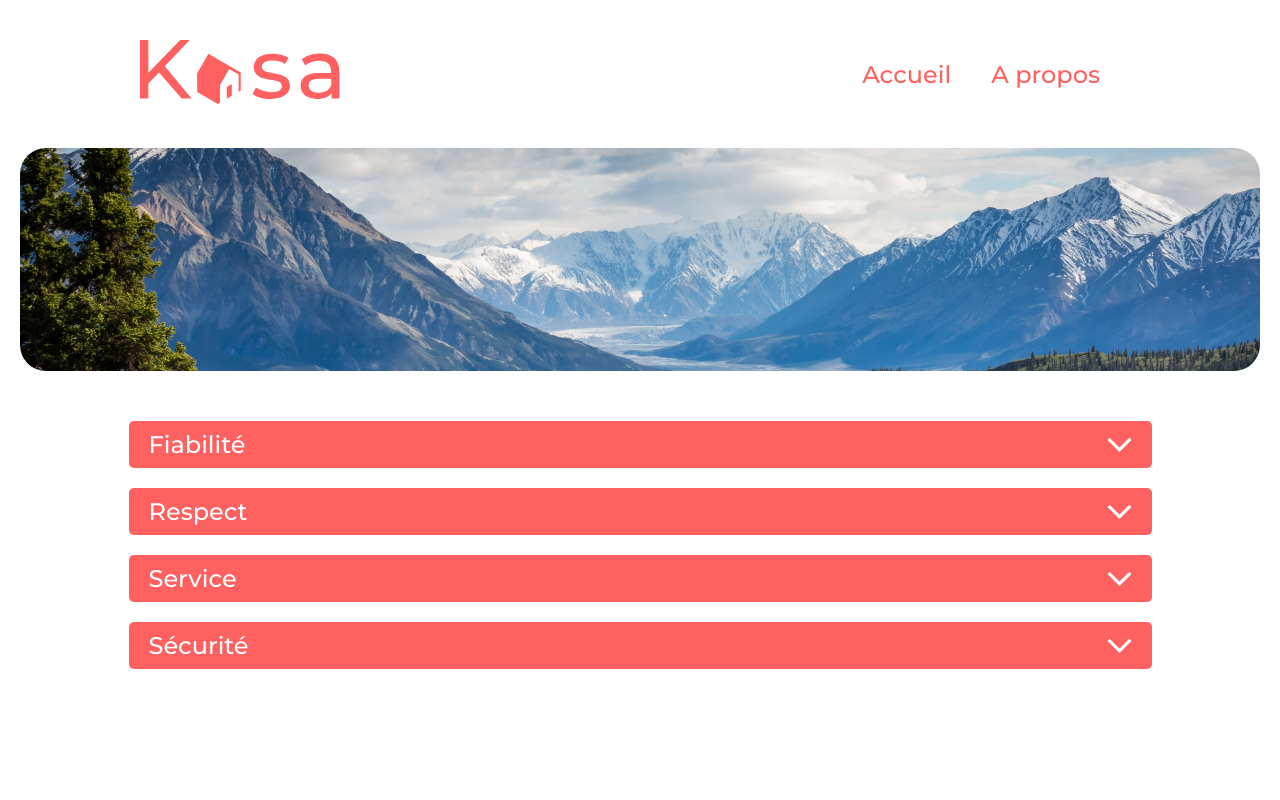
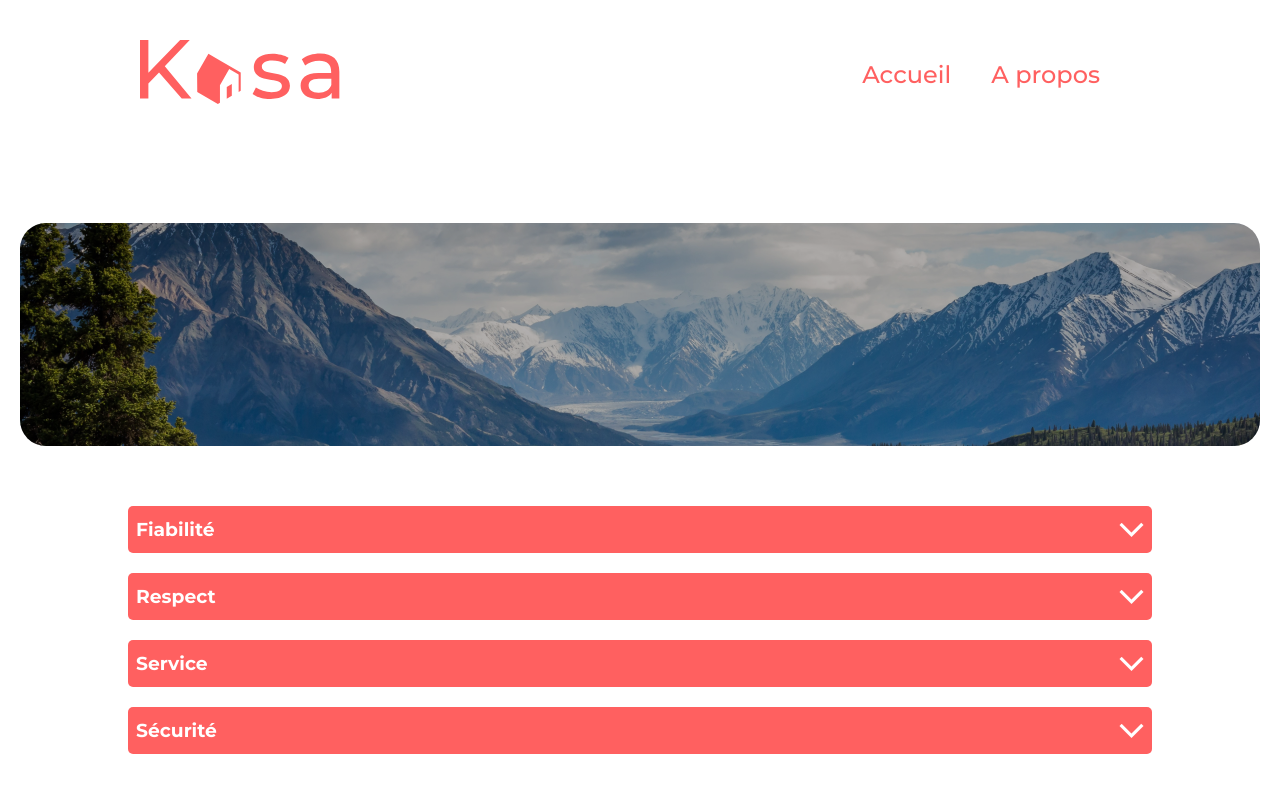
Before and after one commit to gislaineaguiarguimaraes/Kasa, a React (Create React App) app: page /about in a window 1280 px wide. Shown: the top 800 px of the page. Built offline with nearby package versions, Linux system fonts and the light colour scheme.

Commit message:
création menu dropDown

```diff
--- a/src/components/Background.js
+++ b/src/components/Background.js
@@ -1,8 +1,15 @@
 import styles from '../styles/components/Background.module.css'
+import Container from './Container'
+
 
 function Background(props) {
     return(
-        <div className={`${styles.divBackground} ${styles[props.customClass]}`}/>
+        <Container>
+            <div className={`${styles.divBackground} ${styles[props.customClass]}`}>
+                <div className={styles.imgBackgroundBlack}></div>
+            </div>
+        </Container>
+
     )
 }
 
--- a/src/components/LodgingItem.js
+++ b/src/components/Card.js
@@ -1,7 +1,7 @@
 //Fonction pour créer chaque card de chaque logement. Cette function sera appelé dans la poge home
-import styles from '../styles/components/LodgingItem.module.css'
+import styles from '../styles/components/Card.module.css'
 //La fonction recevra les props du fichier Home.js
-function LodgingItem({id,cover, title}){
+function Card({id,cover, title}){
     return(
         //Et retournera une liste avec une image et le titre.
         <li key={id} className={styles.lodging_item}>
@@ -11,4 +11,4 @@ function LodgingItem({id,cover, title}){
     )
 }
 
-export default LodgingItem
+export default Card
--- a/src/components/DropDown.js
+++ b/src/components/DropDown.js
@@ -2,6 +2,7 @@
 import {useState} from 'react'
 import styles from '../styles/components/DropDown.module.css'
 import vector from '../images/vector.png'
+import Container from './Container'
 
 function DropDown({title, text}) {
     //Fonction pour suivre le changement d'état du menu déroulant (ouverture et fermeture)
@@ -14,15 +15,25 @@ function DropDown({title, text}) {
             setDisplay('none')
         }
     }
+    function Arrow(){
+        if(display === 'none'){
+            return(<img className={`${styles.menu_arrow}${styles.menu_arrow_down}`} src={vector} alt="Icone pour ouvrir et fermer le menu"/>)
+        }else{
+            return(<img className={`${styles.menu_arrow} ${styles.menu_arrow_open}`} src={vector} alt="Icone pour ouvrir et fermer le menu"/>)
+        }
+
+    }
     return(
-        <div onClick={handleClick} className={styles.dropDown}>
-            <h2>{title}</h2>
-            <img src={vector} alt=""/>
-            <div style={{display:display}}>
-                <p>{text}</p>
+        <Container customClass="column" >
+            <div className={styles.coll_header} onClick={handleClick}>
+                <h3>{title}</h3>
+                <Arrow/>
             </div>
-        </div>
+            <div className={styles.coll_content} style={{display:display}}>
+                <p className={styles.coll_item}>{text}</p>
+            </div>
 
+        </Container>
     )
 }
 
--- a/src/pages/Error.js
+++ b/src/pages/Error.js
@@ -6,7 +6,7 @@ function Error() {
         <section className={styles.error}>
             <h1>404</h1>
             <p>Oups! La page que vous demandez n'existe pas.</p>
-            <Link to="/"><p>Retourner sur la page d’accueil</p></Link>
+            <Link to="/">Retourner sur la page d’accueil</Link>
         </section>
     )
 }
--- a/src/pages/Home.js
+++ b/src/pages/Home.js
@@ -1,6 +1,6 @@
 import styles from '../styles/pages/Home.module.css'
 import {lodgingList} from '../datas/lodgingList'
-import LodgingItem from '../components/LodgingItem'
+import Card from '../components/Card'
 import Background from '../components/Background'
 import Container from '../components/Container'
 
@@ -12,7 +12,7 @@ function Home() {
             <section className={styles.section_lodging}>
                 <ul className={styles.lodging_list}>
                 {lodgingList.map(({ id, cover, title }) => (
-                                    <LodgingItem
+                                    <Card
                                         id={id}
                                         cover={cover}
                                         title={title}
--- a/src/styles/components/Background.module.css
+++ b/src/styles/components/Background.module.css
@@ -4,7 +4,14 @@
     height: 223px;
     margin-bottom: 40px;
     border-radius: 26px;
-    background-color: #000000;
+}
+
+.imgBackgroundBlack{
+    width: 100%;
+    height: 100%;
+    background-color: black;
+    border-radius: 26px;
+    opacity: 0.3;
 }
 
 /*Image background de la page d'accueil*/
@@ -14,33 +21,23 @@
 
 }
 
-.imgBackgroundHome::after {
-    display: flex;
-    justify-content: center;
-    align-items: center;
+.imgBackgroundHome::after{
     width: 100%;
-    height: 100%;
     position: absolute;
-    /*top: 40%;
-    right: 25%;*/
+    top: 40%;
+    text-align: center;
     content: "Chez vous, partout et ailleurs";
     font-size: 45px;
     font-weight: 500;
-
-    color:#ffff;
-    border-radius: 26px;
-
+    color:#fff;
 }
 
 /*Image background de la page à propos*/
 .imgBackgroundAbout{
     background: url('../../images/imgBackgroundAbout.png');
-    /*opacity: 0.3; */
 }
 
 /*Image background de la page logement*/
 .imgBackgroundLodging{
     background: url('../../images/imgBackgroundLodging.png');
-    opacity: 0.3;
-
 }
--- a/src/styles/components/LodgingItem.module.css
+++ b/src/styles/components/Card.module.css
@@ -16,7 +16,7 @@
 
 .lodging_item p{
     display: flex;
-    align-items: end;
+    align-items: flex-end;
     width: 100%;
     height: 100%;
     padding: 15px;
@@ -25,4 +25,5 @@
     font-weight: 500;
     color: #ffff;
     background: linear-gradient(180deg, rgba(255, 255, 255, 0) 0%, rgba(0, 0, 0, 0.5) 100%);
+    border-radius: 10px;
 }
--- a/src/styles/components/Container.module.css
+++ b/src/styles/components/Container.module.css
@@ -1,7 +1,8 @@
 .container{
     display: flex;
     justify-content: space-between;
-    width: 100%;
+    max-width: 1240px;
+    margin: auto;
 }
 
 .min_height{
@@ -12,5 +13,5 @@
     display: flex;
     flex-direction: column;
     align-items: center;
-    justify-content: start;
+    justify-content: flex-start;
 }
--- a/src/styles/components/DropDown.module.css
+++ b/src/styles/components/DropDown.module.css
@@ -1,32 +1,46 @@
-.dropDown {
+.coll_header {
     display: flex;
     justify-content: space-between;
     align-items: center;
-    position: relative;
-    width: 1023px;
+    width: 1024px;
     height: 47px;
-    background: #FF6060;
     border-radius: 5px;
-    margin: 10px;
+    margin-top: 20px;
+    padding: 8px;
+    color: white;
+    cursor: pointer;
+    font-size: 16px;
+    background-color: #FF6060;
 }
 
-.dropDown h2{
+
+.coll_content {
+    padding: 20px;
+    box-shadow: 0px 0px 4px 0px rgba(15, 15, 15, 0.2);
+    margin-top: -5px;
+    display: flex;
+    flex-direction: column;
+    justify-self: center;
+    align-self: center;
+    background: #F7F7F7;
     color: #fff;
-    font-size: 24px;
-    font-weight: 500;
-    margin: 20px;
+    max-width: 1024px;
+    transition-property: max-height;
+    transition: all 10s ease-in;
 }
 
-.dropDown img{
-    margin-right: 20px;
-}
-
-.dropDown p{
-    width: 100%;
-    position: absolute;
-    top: 0;
-    left: 0;
-    background: #F6F6F6;
+.coll_item {
     color: #FF6060;
     font-size: 24px;
 }
+
+/*END*/
+.menu_arrow_down {
+transform: rotate(0deg);
+transition: all 6s linear;
+}
+
+.menu_arrow_open {
+transform: rotate(180deg);
+transition: all 6s linear;
+}
--- a/src/styles/components/Footer.module.css
+++ b/src/styles/components/Footer.module.css
@@ -5,6 +5,7 @@
     align-items: center;
     background: #000000;
     height: 200px;
+    margin-top: 30px;
 }
 
 .footer img{
--- a/src/styles/components/Navbar.module.css
+++ b/src/styles/components/Navbar.module.css
@@ -1,5 +1,4 @@
 .navbar{
-
     padding: 40px ;
     margin: 0 100px;
 }
--- a/src/styles/pages/Error.module.css
+++ b/src/styles/pages/Error.module.css
@@ -21,6 +21,10 @@
     margin: 180px 0;
     font-size: 18px;
     font-weight: 500;
+    color:#FF6060;
+    text-decoration: none;
+}
 
-    color:#FF6060;
+.error a:hover {
+    text-decoration: underline;
 }
```
